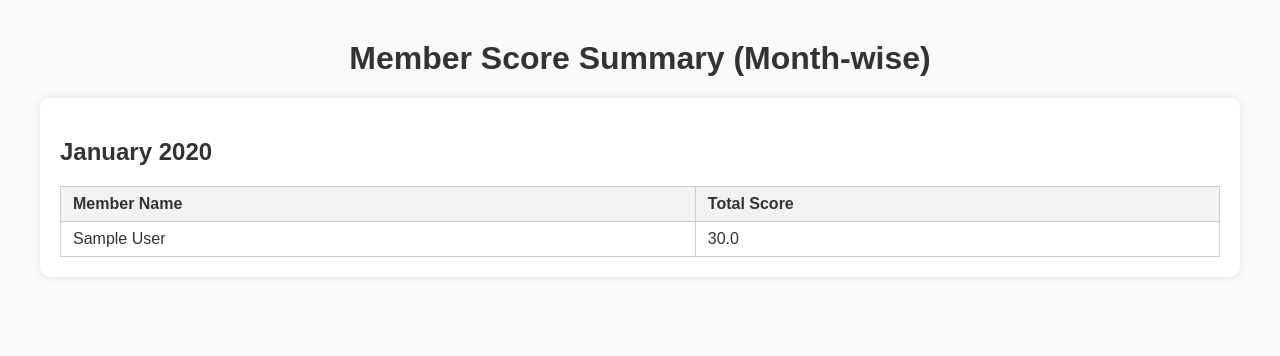
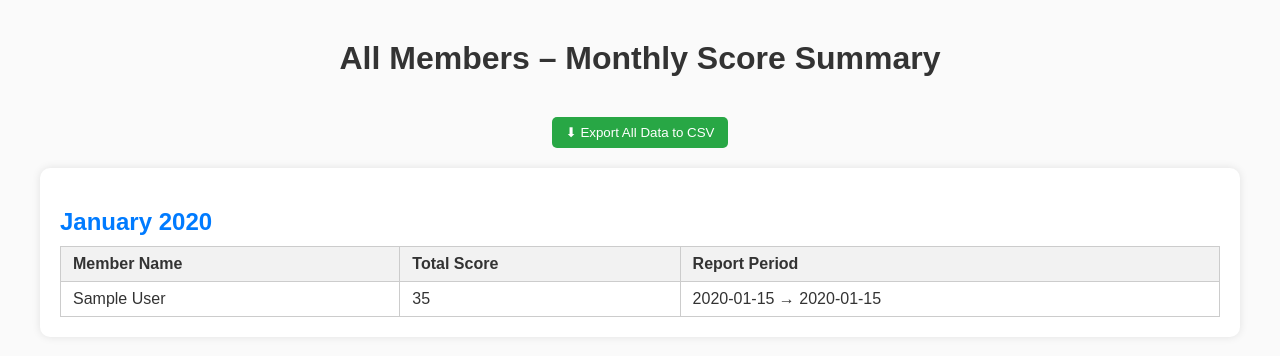
Before and after one commit to tasneeemm76/BNI-traffic-light-score, a Django app: page /score-summary/ in a window 1280 px wide. Shown: the top 356 px of the page. Run offline with Django 5.2, Linux system fonts and the light colour scheme; tables that the repository leaves empty hold one stand-in row (values such as "Sample post").

Commit message:
dashboard

```diff
--- a/reports/templates/reports/score_summary.html
+++ b/reports/templates/reports/score_summary.html
@@ -1,61 +1,126 @@
 <!DOCTYPE html>
-<html>
+<html lang="en">
 <head>
+    <meta charset="UTF-8">
     <title>Monthly Score Summary</title>
     <style>
         body {
             font-family: Arial, sans-serif;
+            background: #fafafa;
             margin: 40px;
-            background: #fafafa;
             color: #333;
         }
-        h1 { text-align: center; }
+
+        h1 {
+            text-align: center;
+            margin-bottom: 40px;
+        }
+
         .month-section {
-            margin-bottom: 40px;
-            padding: 20px;
             background: white;
             border-radius: 10px;
             box-shadow: 0 0 8px rgba(0,0,0,0.1);
+            padding: 20px;
+            margin-bottom: 40px;
         }
+
+        h2 {
+            margin-bottom: 10px;
+            color: #007bff;
+        }
+
         table {
             width: 100%;
             border-collapse: collapse;
-            margin-top: 10px;
         }
+
         th, td {
+            padding: 8px 12px;
             border: 1px solid #ccc;
-            padding: 8px 12px;
             text-align: left;
         }
-        th { background: #f2f2f2; }
-        tr:nth-child(even) { background: #f9f9f9; }
+
+        th {
+            background: #f2f2f2;
+        }
+
+        tr:nth-child(even) {
+            background: #f9f9f9;
+        }
+
+        .export-btn {
+            background-color: #28a745;
+            color: white;
+            border: none;
+            padding: 8px 14px;
+            border-radius: 5px;
+            cursor: pointer;
+            display: block;
+            margin: 0 auto 20px auto;
+        }
+
+        .export-btn:hover {
+            background-color: #218838;
+        }
     </style>
 </head>
 <body>
-    <h1>Member Score Summary (Month-wise)</h1>
 
-    {% for result in results %}
+<h1>All Members – Monthly Score Summary</h1>
+
+{% if error %}
+    <p style="text-align:center; color:red;">{{ error }}</p>
+{% endif %}
+
+{% if results %}
+    <button class="export-btn" onclick="exportToCSV()">⬇ Export All Data to CSV</button>
+
+    {% for month_label, members in results %}
         <div class="month-section">
-            <h2>{{ result.month }}</h2>
+            <h2>{{ month_label }}</h2>
             <table>
                 <thead>
                     <tr>
                         <th>Member Name</th>
                         <th>Total Score</th>
+                        <th>Report Period</th>
                     </tr>
                 </thead>
                 <tbody>
-                    {% for m in result.members %}
+                    {% for m in members %}
                         <tr>
                             <td>{{ m.name }}</td>
-                            <td>{{ m.score }}</td>
+                            <td>{{ m.total_score }}</td>
+                            <td>{{ m.report_period }}</td>
                         </tr>
                     {% endfor %}
                 </tbody>
             </table>
         </div>
-    {% empty %}
-        <p>No score data available.</p>
     {% endfor %}
+{% else %}
+    <p style="text-align:center;">No score data available.</p>
+{% endif %}
+
+<script>
+function exportToCSV() {
+    const rows = [['Month', 'Member Name', 'Total Score', 'Report Period']];
+    document.querySelectorAll('.month-section').forEach(section => {
+        const month = section.querySelector('h2').innerText;
+        section.querySelectorAll('tbody tr').forEach(tr => {
+            const cols = Array.from(tr.querySelectorAll('td')).map(td => td.innerText);
+            rows.push([month, ...cols]);
+        });
+    });
+    const csvContent = "data:text/csv;charset=utf-8," + rows.map(e => e.join(",")).join("\n");
+    const link = document.createElement("a");
+    link.href = encodeURI(csvContent);
+    link.download = "monthly_score_summary.csv";
+    document.body.appendChild(link);
+    link.click();
+    document.body.removeChild(link);
+}
+</script>
+
 </body>
 </html>
--- a/reports/views.py
+++ b/reports/views.py
@@ -516,24 +516,26 @@ def delete_report(request, start, end):
 
     return redirect('view_scoring')
 
-
 from collections import defaultdict
 from django.shortcuts import render
 from django.db.models import Prefetch
 from datetime import datetime
+import logging
+
 from .models import ReportUpload, MemberData, TrainingData
+
+logger = logging.getLogger(__name__)
 
 
 def score_summary(request):
     """
-    View: Display month-wise total scores for each member.
-    Steps:
-    1. Fetch all ReportUpload records (with related MemberData + TrainingData)
-    2. Sort them month-wise by start_date
-    3. Calculate total score for each member per month
-    4. Display as: month → [(member_name, total_score)]
+    Show all available months with each member's total score per month.
+    - Automatically groups reports by month (start_date)
+    - Combines CEU + TrainingData.count
+    - Displays only final total_score (member_name + total_score + period)
     """
-    # Step 1: Fetch all reports with related data
+
+    # Fetch all reports (with related data for efficiency)
     reports = (
         ReportUpload.objects
         .prefetch_related(
@@ -543,40 +545,53 @@ def score_summary(request):
         .order_by('start_date')
     )
 
-    # Step 2: Prepare structure → month_year → member_name → total_score
-    monthly_scores = defaultdict(lambda: defaultdict(float))
+    if not reports.exists():
+        return render(request, "reports/score_summary.html", {"error": "No reports found."})
+
+    # Data structure: month_label → list of {member, score, period}
+    month_summary = defaultdict(list)
 
     for report in reports:
-        # Format month-year label (e.g., "June 2025")
         month_label = report.start_date.strftime("%B %Y")
+        total_weeks = report.total_weeks or 1.0
 
-        # Prepare lookup for training counts (by member)
+        # Build training lookup for this report
         training_lookup = {
-            t.member_id: t.count for t in report.training_data.all()
+            t.member_id: (t.count or 0) for t in report.training_data.all()
         }
 
-        # Step 3: Calculate total score per member for this report
         for md in report.member_data.all():
-            training_count = training_lookup.get(md.member_id)
-            score_info = calculate_score_from_data(md, report.total_weeks, training_count)
-            member_name = score_info["name"]
-            total_score = score_info["total_score"]
+            training_count = training_lookup.get(md.member_id, 0)
+            total_training_value = (md.CEU or 0) + training_count
 
-            # Add up scores month-wise (in case multiple uploads fall in same month)
-            monthly_scores[month_label][member_name] += total_score
+            # Calculate total score using your logic
+            score_info = calculate_score_from_data(
+                member_data=md,
+                total_weeks=total_weeks,
+                training_count=total_training_value,
+            )
 
-    # Step 4: Convert to displayable list
-    # [{month: "June 2025", scores: [{"name": "John", "score": 75}, ...]}, ...]
-    results = []
-    for month_label, members in monthly_scores.items():
-        month_data = [
-            {"name": name, "score": round(score, 2)} for name, score in sorted(members.items())
-        ]
-        results.append({"month": month_label, "members": month_data})
+            member_name = md.member.full_name or f"{md.member.first_name} {md.member.last_name}".strip()
+            total_score = int(score_info.get("total_score", 0))
 
-    # Sort months chronologically by converting back to date
-    results.sort(
-        key=lambda x: datetime.strptime(x["month"], "%B %Y")
+            month_summary[month_label].append({
+                "name": member_name,
+                "total_score": total_score,
+                "report_period": f"{report.start_date} → {report.end_date}"
+            })
+
+    # Sort members within each month (descending by score)
+    for month_label, member_list in month_summary.items():
+        member_list.sort(key=lambda x: (-x["total_score"], x["name"]))
+
+    # Sort months chronologically
+    sorted_results = sorted(
+        month_summary.items(),
+        key=lambda x: datetime.strptime(x[0], "%B %Y")
     )
 
-    return render(request, "reports/score_summary.html", {"results": results})
+    logger.info(f"score_summary: Generated summary for {len(sorted_results)} months")
+
+    return render(request, "reports/score_summary.html", {
+        "results": sorted_results,  # list of (month_label, member_scores)
+    })
```
